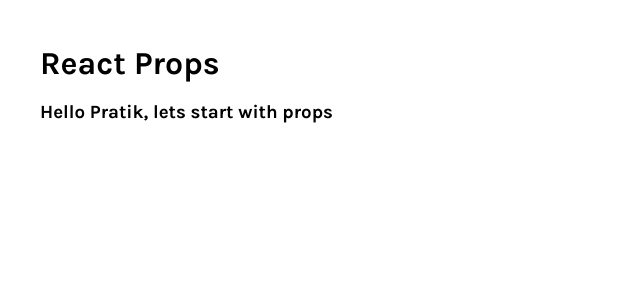
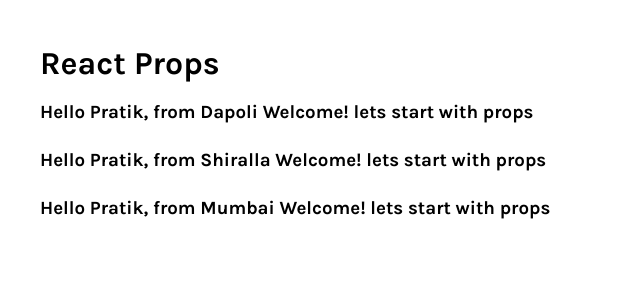
Before and after one commit to PratikKanthe/props, a React (Create React App) app: page / in a window 1280 px wide. Shown: the top 300 px of the page, without its empty margins (0-640 px from the left). Built offline with nearby package versions, Linux system fonts and the light colour scheme.

Commit message:
initial commit

```diff
--- a/src/App.js
+++ b/src/App.js
@@ -6,7 +6,9 @@
   return (
     <div className="App">
       <h1> React Props</h1>
-      <ClassProps name="Pratik"/>
+      <ClassProps name="Pratik" place="Dapoli"/>
+      <ClassProps name="Pratik" place="Shiralla"/>
+      <ClassProps name="Pratik" place="Mumbai"/>
     </div>
   );
 }
--- a/src/ClassProps.js
+++ b/src/ClassProps.js
@@ -4,7 +4,7 @@
   render() {
     return (
       <div>
-        <h3>Hello {this.props.name}, lets start with props</h3>
+        <h3>Hello {this.props.name}, from {this.props.place} Welcome! lets start with props</h3>
       </div>
     )
   }
```
